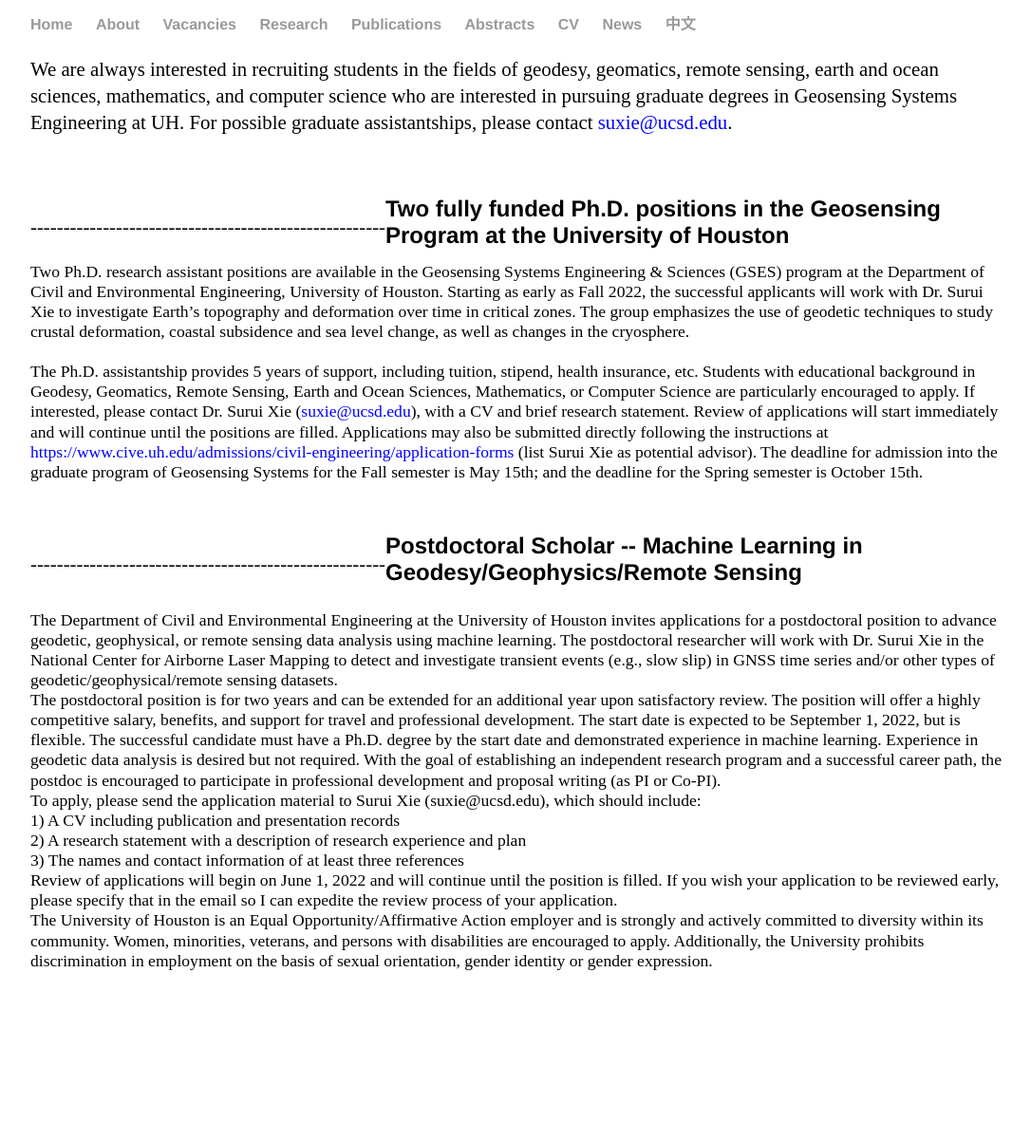
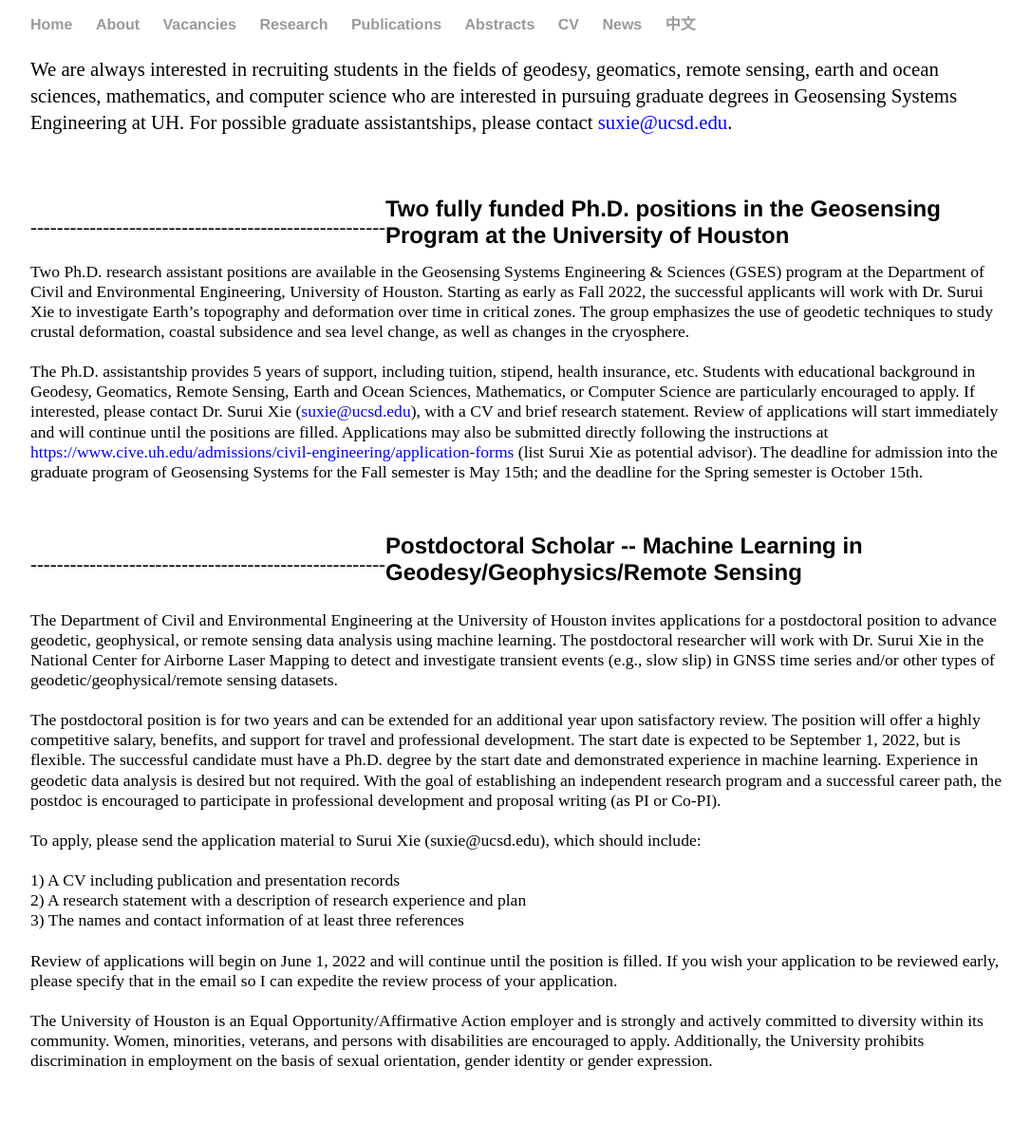
Before and after one commit to suruixie/suruixie.github.io, a Jekyll site: the page built from vacancies/index.html, in a window 1280 px wide. Shown: the whole page at 95% size, without its empty margins (96-1182 px from the left). Built offline with Jekyll 4.4.1, drawn with Linux system fonts in a browser that asks for light colours; before the commit the page ends 1076 px from its top, so only the background shows below that.

Commit message:
Update index.html

```diff
--- a/vacancies/index.html
+++ b/vacancies/index.html
@@ -10,7 +10,8 @@
 </p>
 
 
-<p>------------------------------------------------------ <br></p>
+<p style="margin-bottom:0em;">------------------------------------------------------ <br>
+</p>
 <h4 style="margin-bottom:0.5em; margin-top:1em; font-size:1.5em;" >Two fully funded Ph.D. positions in the Geosensing Program at the University of Houston </h4>
 
 <p style="margin-top:0.1em; margin-bottom:3em; line-height:120%; font-size:1.1em;">
@@ -31,32 +32,36 @@
 
 
 
-<p>------------------------------------------------------ <br></p>
+<p>------------------------------------------------------
+	<br>
+</p>
 <h4 style="margin-bottom:1em; margin-top:1em; font-size:1.5em;" >Postdoctoral Scholar -- Machine Learning in Geodesy/Geophysics/Remote Sensing </h4>
 
 <p style="margin-top:0.1em; margin-bottom:3em; line-height:120%; font-size:1.1em;">
 	The Department of Civil and Environmental Engineering at the University of Houston invites applications for a postdoctoral position to advance geodetic, geophysical, or remote sensing data analysis using machine learning.
-	The postdoctoral researcher will work with Dr. Surui Xie in the National Center for Airborne Laser Mapping to detect and investigate transient events (e.g., slow slip) in GNSS time series and/or other types of geodetic/geophysical/remote sensing datasets.
+	The postdoctoral researcher will work with Dr. Surui Xie in the National Center for Airborne Laser Mapping to detect and investigate transient events (e.g., slow slip) in GNSS time series and/or other types of geodetic/geophysical/remote sensing datasets.<br>
 	<br>
 
 	The postdoctoral position is for two years and can be extended for an additional year upon satisfactory review.
 	The position will offer a highly competitive salary, benefits, and support for travel and professional development.
 	The start date is expected to be September 1, 2022, but is flexible. The successful candidate must have a Ph.D. degree by the start date and demonstrated experience in machine learning.
 	Experience in geodetic data analysis is desired but not required.
-	With the goal of establishing an independent research program and a successful career path, the postdoc is encouraged to participate in professional development and proposal writing (as PI or Co-PI).
+	With the goal of establishing an independent research program and a successful career path, the postdoc is encouraged to participate in professional development and proposal writing (as PI or Co-PI).<br>
 	<br>
 
-	To apply, please send the application material to Surui Xie (suxie@ucsd.edu), which should include:
+	To apply, please send the application material to Surui Xie (suxie@ucsd.edu), which should include:<br>
 	<br>
 
 	1) A CV including publication and presentation records 	<br>
 	2) A research statement with a description of research experience and plan 	<br>
 	3) The names and contact information of at least three references 	<br>
+	<br>
 
 	Review of applications will begin on June 1, 2022 and will continue until the position is filled.
-	If you wish your application to be reviewed early, please specify that in the email so I can expedite the review process of your application.
+	If you wish your application to be reviewed early, please specify that in the email so I can expedite the review process of your application.<br>
 	<br>
 
-	The University of Houston is an Equal Opportunity/Affirmative Action employer and is strongly and actively committed to diversity within its community. Women, minorities, veterans, and persons with disabilities are encouraged to apply. Additionally, the University prohibits discrimination in employment on the basis of sexual orientation, gender identity or gender expression.
+	The University of Houston is an Equal Opportunity/Affirmative Action employer and is strongly and actively committed to diversity within its community. Women, minorities, veterans, and persons with disabilities are encouraged to apply.
+	Additionally, the University prohibits discrimination in employment on the basis of sexual orientation, gender identity or gender expression. <br>
         <br>
 </p>
```
